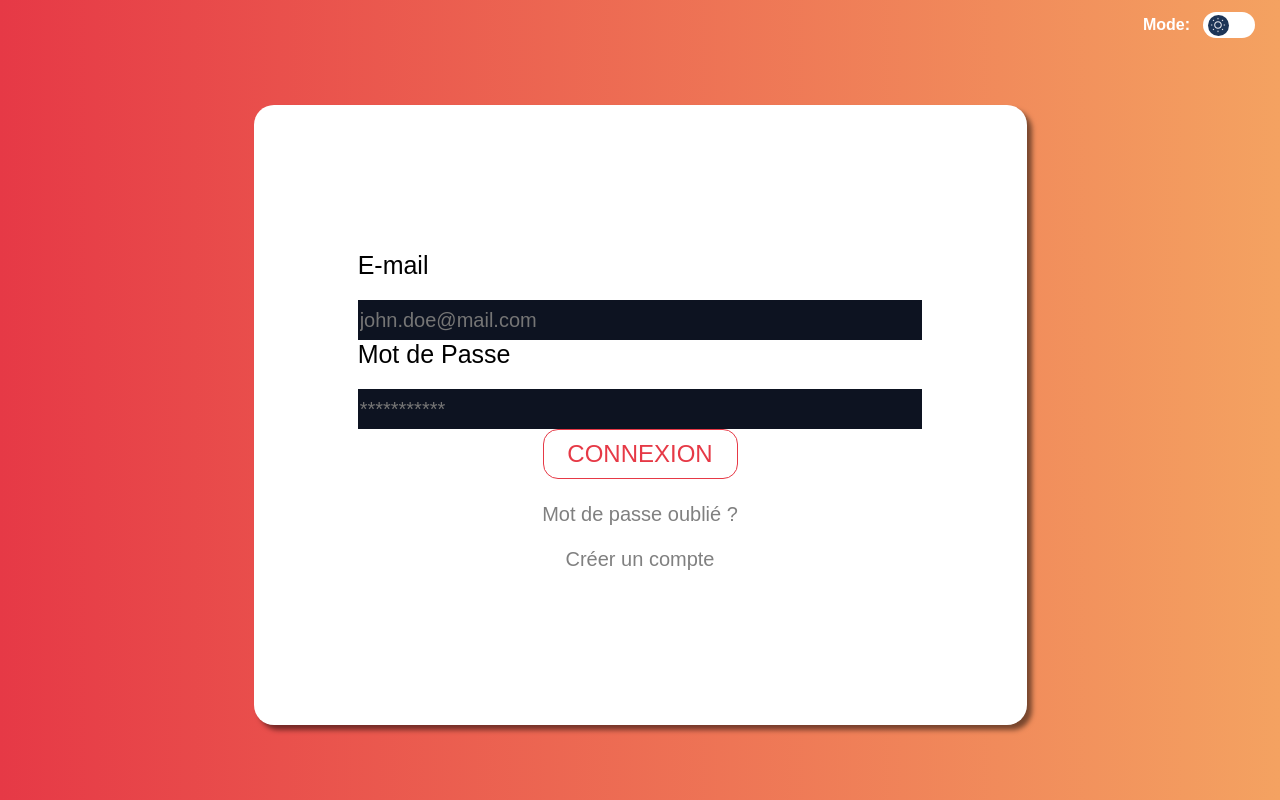
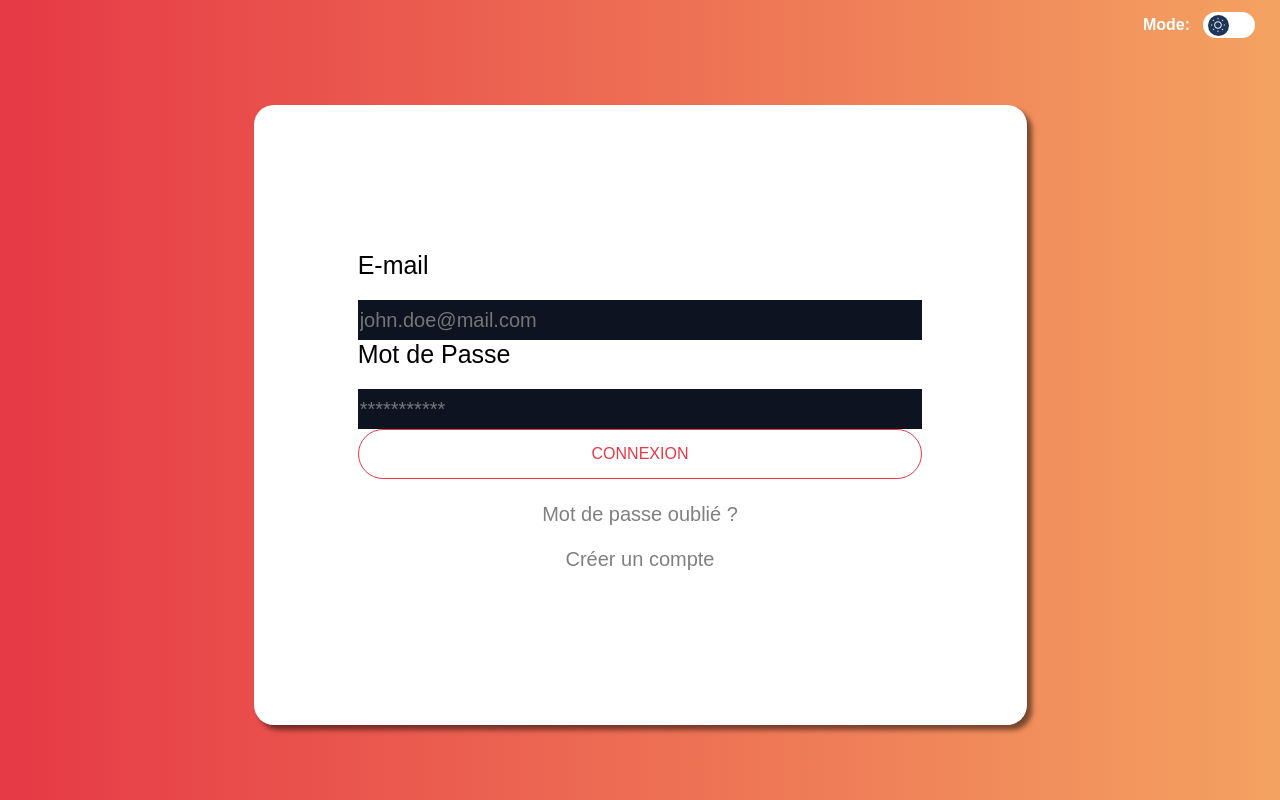
Before and after one commit to devxlabx/ref-quiz, a React (Create React App) app in the folder refquiz-front/: page / in a window 1280 px wide. Built offline with nearby package versions, Linux system fonts and the light colour scheme.

Commit message:
refactor: changing button component style

```diff
--- a/refquiz-front/src/components/ui/Button/index.tsx
+++ b/refquiz-front/src/components/ui/Button/index.tsx
@@ -9,6 +9,7 @@ interface ButtonTypes {
   outline?: boolean
   bold?: boolean
   big?: boolean
+  width?:boolean
   disabled?: boolean
 }
 
@@ -20,6 +21,7 @@ const Button: FC<ButtonTypes> = ({
   outline,
   bold,
   big,
+  width,
   disabled,
 }) => {
   return (
@@ -28,6 +30,7 @@ const Button: FC<ButtonTypes> = ({
       outline={outline}
       bold={bold}
       big={big}
+      width={width}
       disabled={disabled}
     >
       {icon && iconPosition === 'left' && <IconLeft>{icon}</IconLeft>}
--- a/refquiz-front/src/components/ui/Button/styled.tsx
+++ b/refquiz-front/src/components/ui/Button/styled.tsx
@@ -4,24 +4,27 @@ interface ButtonType {
   outline?: boolean
   bold?: boolean
   big?: boolean
+  width?:boolean
 }
 
-export const ButtonStyle = styled.button.attrs(({ outline, bold, big }: ButtonType) => ({
+export const ButtonStyle = styled.button.attrs(({ outline, bold, big, width }: ButtonType) => ({
   outline,
   bold,
   big,
+  width,
 }))`
-  width: 195px;
+  width: ${({ width }) => (width ? '75%' : '180px')};
   min-height: 50px;
+  padding:15px;
   color: ${({ theme, outline }) =>
     outline ? theme.colors.outlineButtonText : theme.colors.buttonText};
   background: ${({ theme, outline }) =>
     outline ? theme.colors.cardBackground : theme.colors.buttonBackground};
-  font-size: clamp(16px, 5vw, 24px);
+  font-size: clamp(10px, 5vw, 16px);
   border: 1px solid
     ${({ theme, outline }) => (!outline ? 'none' : theme.colors.themeColor)};
   font-weight: ${({ bold }) => (bold ? '700' : '400')};
-  border-radius: 15px;
+  border-radius: 25px;
   display: flex;
   justify-content: center;
   align-items: center;
```
